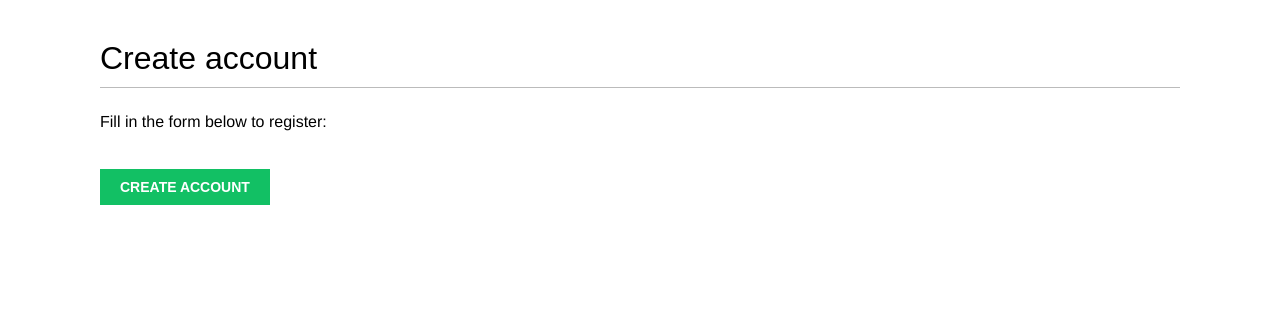
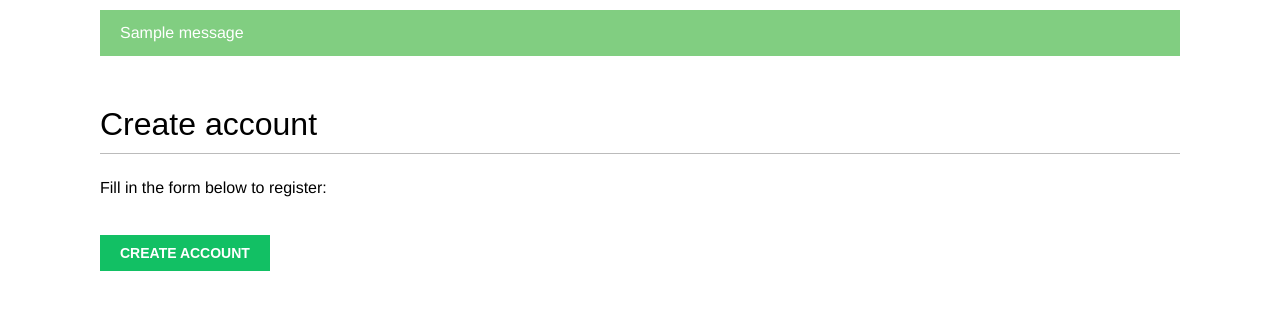
Before and after one commit to BlooAM/d4o-social, a Django app: template d4o_social/account/templates/account/register.html in a window 1280 px wide. Shown: the part 47-357 px from the top of the page. Run offline with Django 4.2, Linux system fonts and the light colour scheme; the template is opened without the code that fills it, so the values that code supplies are empty; tables that the repository leaves empty hold one stand-in row (values such as "Sample post"); one stand-in notice (Sample message) is shown; some web fonts are replaced.

Commit message:
extend base template for handling messages

```diff
--- a/d4o_social/account/templates/base.html
+++ b/d4o_social/account/templates/base.html
@@ -30,6 +30,15 @@
             {% endif %}
         </span>
     </div>
+    {% if messages %}
+        <ul class="messages">
+            {% for message in messages %}
+                <li class="{{ message.tags }}">
+                    {{ message|safe }}
+                </li>
+            {% endfor %}
+        </ul>
+    {% endif %}
     <div id="content">
         {% block content %}
         {% endblock %}
```
